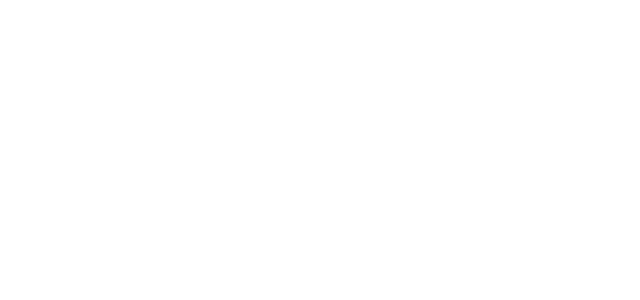
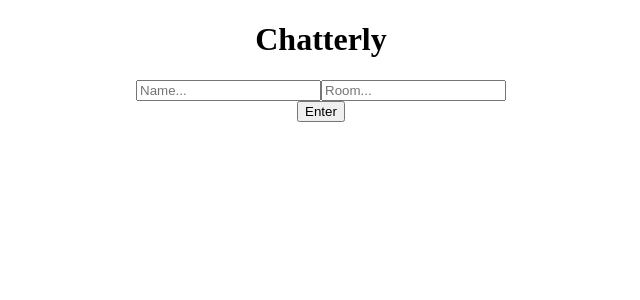
Before and after one commit to OliviaAdongo/chatterly-app, a React (Create React App) app in the folder client/: page / in a window 1280 px wide. Shown: the top 300 px of the page, without its empty margins (319-959 px from the left). Built offline with nearby package versions, Linux system fonts and the light colour scheme; no server answers.

Commit message:
Sending iformation from frontend to  backend using sockets

```diff
--- a/client/src/App.js
+++ b/client/src/App.js
@@ -1,9 +1,44 @@
+import  React, { useEffect, useState } from "react";
 import './App.css';
+import io from  'socket.io-client';
+
+
+let socket;
+const CONNECTION_PORT= 'localhost:3001/' //link for the backend
 
 function App() {
+  const [loggedIn, setLoggedIn]= useState(false)
+  const [room, setRoom]=useState('')
+  const [userName, setUserName]=useState('')
+
+  useEffect(()=>{
+    socket = io(CONNECTION_PORT)
+  }, [CONNECTION_PORT]);
+
+const connectToRoom= ()=>{
+  setLoggedIn=(true)
+  socket.emit('join_room', room)
+}
+
   return (
     <div className="App">
+    <h1>Chatterly</h1>
+    {!loggedIn ? (
+     <div className="logIn">
+        <div className="input">
+          <input type="text" placeholder="Name..."
+          onChange={(e)=> {setUserName(e.target.value)}}></input>
+          <input type="room" placeholder="Room..."
+          onChange={(e)=> {setRoom(e.target.value)}}></input>
+        </div>
+        <button onClick={connectToRoom}>Enter</button>
+     </div>
+    ): (
+      <div className="chatContainer">
 
+      </div>
+
+    )}
     </div>
   );
 }
```
